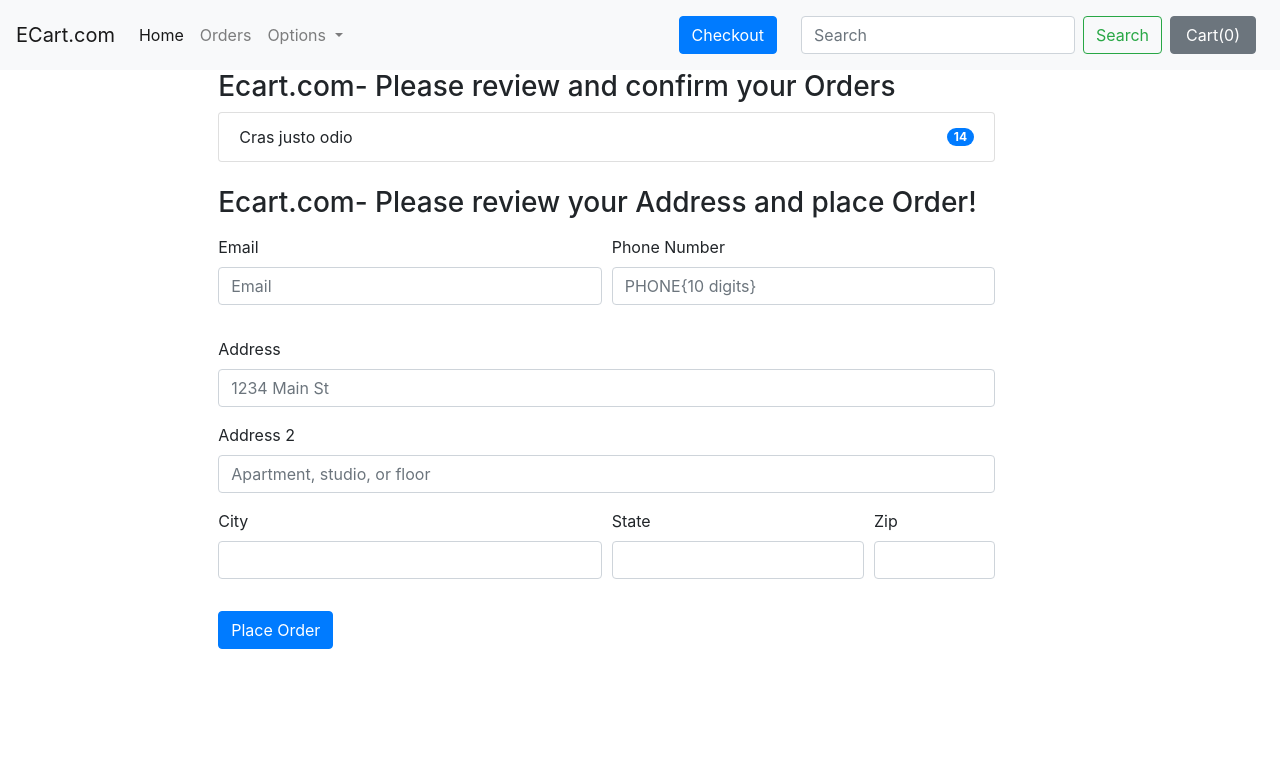
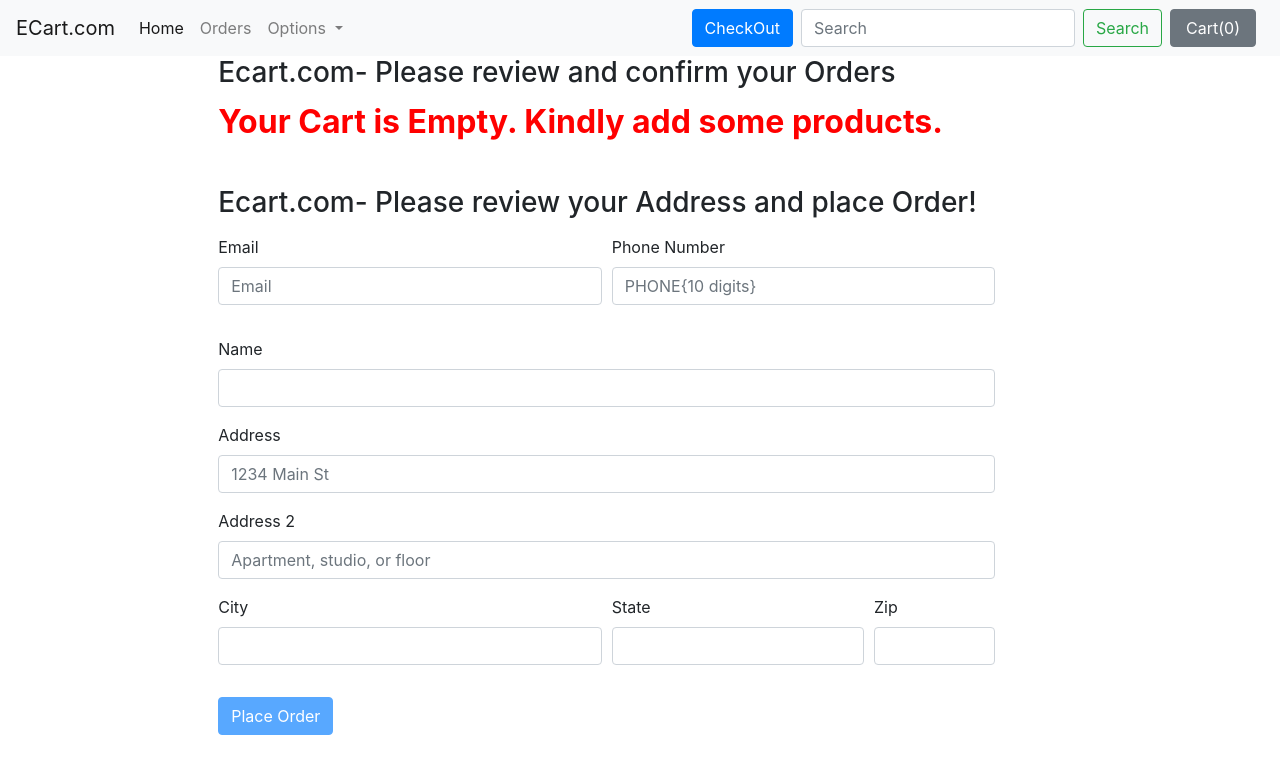
Before and after one commit to Sandeep-Sambyal/E-commerce-Site, a Django app: page /shop/orders/ in a window 1280 px wide. Shown: the top 774 px of the page. Run offline with Django 3.2, Linux system fonts and the light colour scheme; some libraries are stand-ins or nearby versions.

Commit message:
Checkout Page created. ABle to book orders and receiving order id

```diff
--- a/ecart/admin.py
+++ b/ecart/admin.py
@@ -1,7 +1,8 @@
 from django.contrib import admin
 
 # Register your models here.
-from .models import  Products,CustomerData
+from .models import  Products,CustomerData,Order
 admin.site.register(Products)
 
 admin.site.register(CustomerData)
+admin.site.register(Order)
--- a/ecart/templates/ecart/basic.html
+++ b/ecart/templates/ecart/basic.html
@@ -56,7 +56,7 @@
         </ul>
         <form class="form-inline my-2 my-lg-0">
             <button class="clearcart btn btn-primary mx-2" id="clearcart" >Clear Cart</button>
-            <a href="{% url 'Checkout'%}" class="nav-link" ><button class='btn btn-primary mx-2' id ='checkout' >Checkout</button></a>
+            <a type="button" class="btn btn-primary mx-2" href="{% url 'Checkout'%}">CheckOut</a>
             <input class="form-control mr-sm-2" type="search" placeholder="Search" aria-label="Search">
             <button class="btn btn-outline-success my-2 my-sm-0" type="submit">Search</button>
             <button type="button" class="btn btn-secondary mx-2" id="popcart" data-container="body" data-toggle="popover" data-placement="bottom" data-html="true" data-content="Vivamus
--- a/ecart/templates/ecart/order.html
+++ b/ecart/templates/ecart/order.html
@@ -15,54 +15,99 @@ width:70%;
  {%block body%}
 <div class="container">
     <h3 style="margin-left:12%">Ecart.com- Please review and confirm your Orders</h3>
-   <ul class="list-group">
-  <li class="list-group-item d-flex justify-content-between align-items-center">
-    Cras justo odio
-    <span class="badge badge-primary badge-pill">14</span>
-  </li>
+   <ul class="list-group" id="listprod">
+
 </ul>
 <div class="addressdetails my-4">
  <h3 >Ecart.com- Please review your Address and place Order!</h3>
- <form>
+ <form method="post" action="/shop/checkout/">
+     {% csrf_token%}
+     <input type="hidden" name="customerlist" id="customerlist"></input>
   <div class="form-row my-3">
     <div class="form-group col-md-6">
       <label for="inputEmail4">Email</label>
-      <input type="email" class="form-control" id="inputEmail4" placeholder="Email" >
+      <input type="email" class="form-control" id="inputEmail4" name="email" placeholder="Email" >
     </div>
     <div class="form-group col-md-6">
       <label for="telephone">Phone Number</label>
-      <input type="tel" class="form-control" id="telephone" placeholder="PHONE{10 digits}" pattern="[0-9]{10}">
+      <input type="tel" class="form-control" id="telephone" name="phone" placeholder="PHONE{10 digits}" pattern="[0-9]{10}" required>
     </div>
+  </div>
+     <div class="form-group">
+    <label for="Name">Name</label>
+    <input type="text" class="form-control" id="Name" name="name">
   </div>
   <div class="form-group">
     <label for="inputAddress">Address</label>
-    <input type="text" class="form-control" id="inputAddress" placeholder="1234 Main St">
+    <input type="text" class="form-control" id="inputAddress" name="Address1" placeholder="1234 Main St">
   </div>
   <div class="form-group">
     <label for="inputAddress2">Address 2</label>
-    <input type="text" class="form-control" id="inputAddress2" placeholder="Apartment, studio, or floor">
+    <input type="text" class="form-control" id="inputAddress2"  name="Address2" placeholder="Apartment, studio, or floor">
   </div>
   <div class="form-row">
     <div class="form-group col-md-6">
       <label for="inputCity">City</label>
-      <input type="text" class="form-control" id="inputCity">
+      <input type="text" class="form-control" id="inputCity" name="city">
     </div>
     <div class="form-group col-md-4">
       <label for="inputState">State</label>
-      <input type="text" class="form-control" id="inputState">
+      <input type="text" class="form-control" id="inputState" name="state">
     </div>
     <div class="form-group col-md-2">
       <label for="inputZip">Zip</label>
-      <input type="text" class="form-control" id="inputZip">
+      <input type="text" class="form-control" id="inputZip" name="zip_code">
     </div>
   </div>
   <div class="form-group">
 
   </div>
-  <button type="submit" class="btn btn-primary">Place Order</button>
+  <button type="submit" class="btn btn-primary" id="submit">Place Order</button>
 </form>
 </div>
 </div>
 
 
  {% endblock %}
+
+  {% block js %}
+<script>
+  if(localStorage.getItem('cart')==null){
+      var cart={};
+
+      }
+      else{
+        cart=JSON.parse(localStorage.getItem('cart'));
+      }
+
+      console.log(cart);
+ var sum=0;
+ var finalcart={};
+    if ( $.isEmptyObject(cart)){
+       mystr="<p style='color:red; font-size:xx-large'><b>Your Cart is Empty. Kindly add some products.</b></p>"
+       $('#listprod').append(mystr);
+       document.getElementById('submit').disabled=true;
+    }
+    else{
+      for (var item in cart){
+      sum=sum+cart[item][0];
+      if(cart[item][0]>0){
+         str="<li class='list-group-item d-flex justify-content-between align-items-center' >"+cart[item][1]+
+                "<span class='badge badge-primary badge-pill'>"+cart[item][0]+"</span></li>"
+      finalcart[cart[item][1]]= cart[item][0];
+  $('#listprod').append(str)
+      }}};
+document.getElementById('cart').innerHTML = sum;
+console.log("FINAL CART"+JSON.stringify(finalcart));
+$('#customerlist').val(JSON.stringify(finalcart));
+
+{% if thank %}{
+alert("Thank you for order with us. Your Order id is : {{orderid}}. Use it to track your order.");
+localStorage.clear();
+document.location="/shop";}
+{% endif %}
+
+
+</script>
+
+{% endblock %}
--- a/ecart/views.py
+++ b/ecart/views.py
@@ -1,6 +1,6 @@
 from django.shortcuts import render
 from django.http import HttpResponse
-from .models import Products,CustomerData
+from .models import Products,CustomerData,Order
 from math import ceil
 # Create your views here.
 
@@ -50,10 +50,30 @@ def contact(request):
     return render(request,'ecart/contact.html',params)
 
 def orders(request):
+
+
+
+
     return render(request,'ecart/order.html')
 def search(request):
     return HttpResponse("SEARCH PAGE")
 def checkout(request):
+    if (request.method == "POST"):
+        name=request.POST.get("name","")
+        email = request.POST.get("email", "")
+        phone = request.POST.get("phone", "")
+        Address = request.POST.get("Address1", "")+" "+request.POST.get("Address2", "")
+        state = request.POST.get("state", "")
+        zip_code = request.POST.get("zip_code", "")
+        city= request.POST.get("city", "")
+        prod_list=request.POST.get("customerlist","")
+
+        val=Order(name=name,email=email,phone=phone,address=Address,prod_list=prod_list,state=state,zip_code=zip_code,city=city)
+        val.save()
+        thank=True
+        order=val.order_id
+        return render(request,'ecart/order.html',{'thank':thank,'orderid':order})
+
     return render(request,'ecart/order.html')
 
 def products(request , myid):
```
Also changed, not shown: ecart/models.py (+11 -0 lines), ecart/static/ecart/functions.js (+25 -34 lines), ecart/templates/ecart/index.html (+12 -2 lines), db.sqlite3, ecart/migrations/0010_order.py (added).
